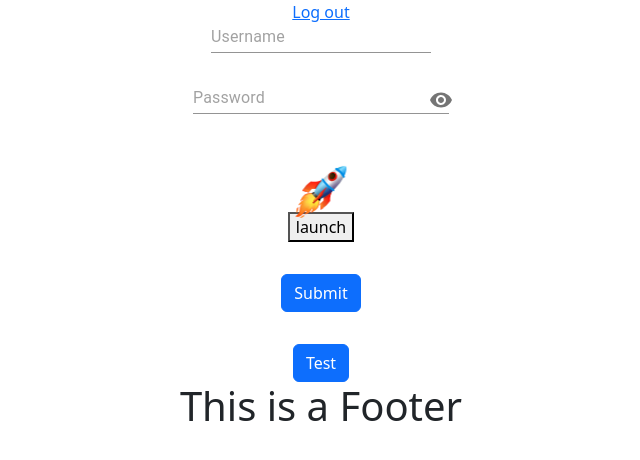
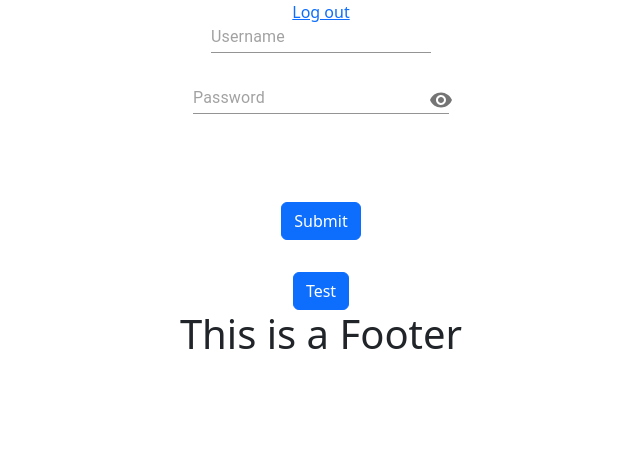
Before and after one commit to HmonWutt/Graduation-website, a React (Create React App) app in the folder frontend/: page / in a window 1280 px wide. Shown: the top 460 px of the page, without its empty margins (319-959 px from the left). Built offline with nearby package versions, Linux system fonts and the light colour scheme; no server answers.

Commit message:
useimperativehandle to lauch rocket from parent

```diff
--- a/frontend/src/rocketlauncher.js
+++ b/frontend/src/rocketlauncher.js
@@ -1,12 +1,12 @@
 import "./index.css";
 import { rocket } from "./rocket";
 import { motion } from "framer-motion";
-import { useState } from "react";
+import { useState, useImperativeHandle, forwardRef, useRef } from "react";
 const gsap = window.gsap;
 
 // Register the MotionPathPlugin
 
-function Rocket() {
+const Rocket = forwardRef((props, ref) => {
   const [hideRocket, setHideRocket] = useState(false);
   function launchrocket() {
     // target.classList.add("rocket-grow");
@@ -21,7 +21,11 @@ function Rocket() {
       y: -1000,
     });
   }
-
+  useImperativeHandle(ref, () => ({
+    launch() {
+      return launchrocket();
+    },
+  }));
   return (
     <div id="rocket-container">
       {" "}
@@ -39,8 +43,7 @@ function Rocket() {
       >
         {rocket}
       </motion.div>
-      <button onClick={launchrocket}>launch</button>{" "}
     </div>
   );
-}
+});
 export default Rocket;
```
